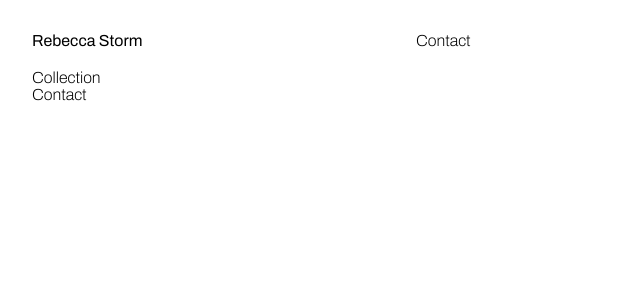
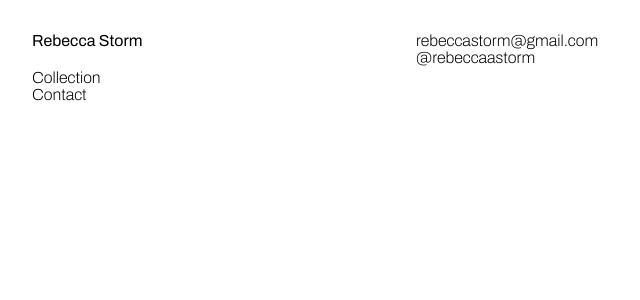
Before and after one commit to Tristan-Giardini/rebecca, a React (Create React App) app in the folder rebecca/: page /contact in a window 1280 px wide. Shown: the top 300 px of the page, without its empty margins (0-640 px from the left). Built offline with nearby package versions, Linux system fonts and the light colour scheme.

Commit message:
feat: collection resize

```diff
--- a/rebecca/src/Collection.jsx
+++ b/rebecca/src/Collection.jsx
@@ -18,6 +18,8 @@ const Collection = () => {
             infinite: false,
             defaultDisplay: "flex",
             wheel: false,
+            modal: false,
+            closeButton: true,
           },
         }}
       >
--- a/rebecca/src/Contact.jsx
+++ b/rebecca/src/Contact.jsx
@@ -1,7 +1,12 @@
 import React from "react";
 
 const Contact = () => {
-  return <div>Contact</div>;
+  return (
+    <div>
+      <div>rebeccastorm@gmail.com</div>
+      <div>@rebeccaastorm</div>
+    </div>
+  );
 };
 
 export default Contact;
--- a/rebecca/src/Homepage.jsx
+++ b/rebecca/src/Homepage.jsx
@@ -1,5 +1,5 @@
 import React from "react";
-import exhibitionviews from "./assets/exhibitionviews.jpg";
+import exhibitionviews from "./assets/exhibitionviewsjpg.jpg";
 
 const Homepage = () => {
   return (
--- a/rebecca/src/assets/collection-data.js
+++ b/rebecca/src/assets/collection-data.js
@@ -1,10 +1,11 @@
 import nineteenninetysevena from "./currants.jpg";
-import nineteenninetysevenb from "./pulse.png";
+import nineteenninetysevenb from "./1997relative.jpg";
 import lonelymouthfull from "./lonelymouthfull.jpg";
 import properties1 from "./properties1full.jpg";
 import properties2 from "./properties2full.jpg";
 import properties3 from "./properties3full.jpg";
 import softnessfades from "./softenessfades.jpg";
+import pulsefull from "./pulsefull.jpg";
 
 const Collections = [
   {
@@ -14,6 +15,10 @@ const Collections = [
   },
   {
     painting: nineteenninetysevenb,
+    className: "painting",
+  },
+  {
+    painting: pulsefull,
     className: "painting",
   },
   {
```
